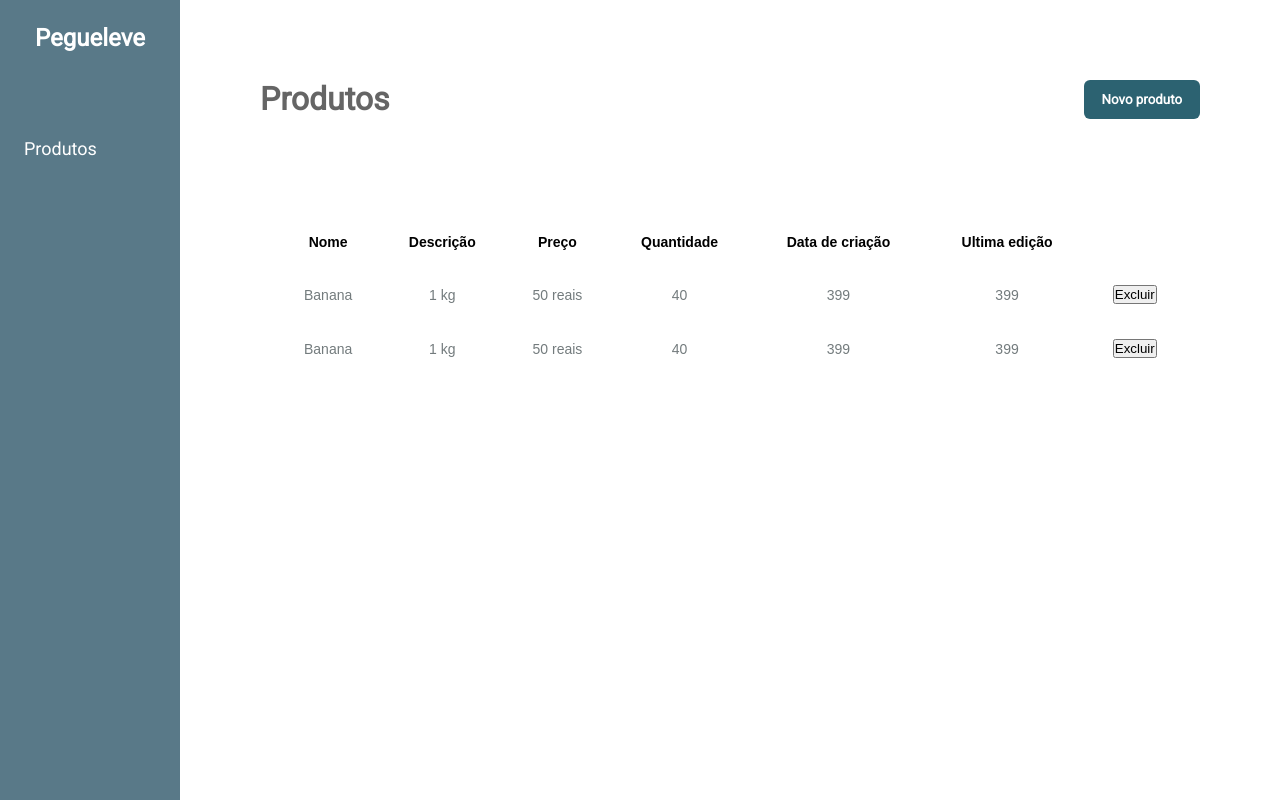
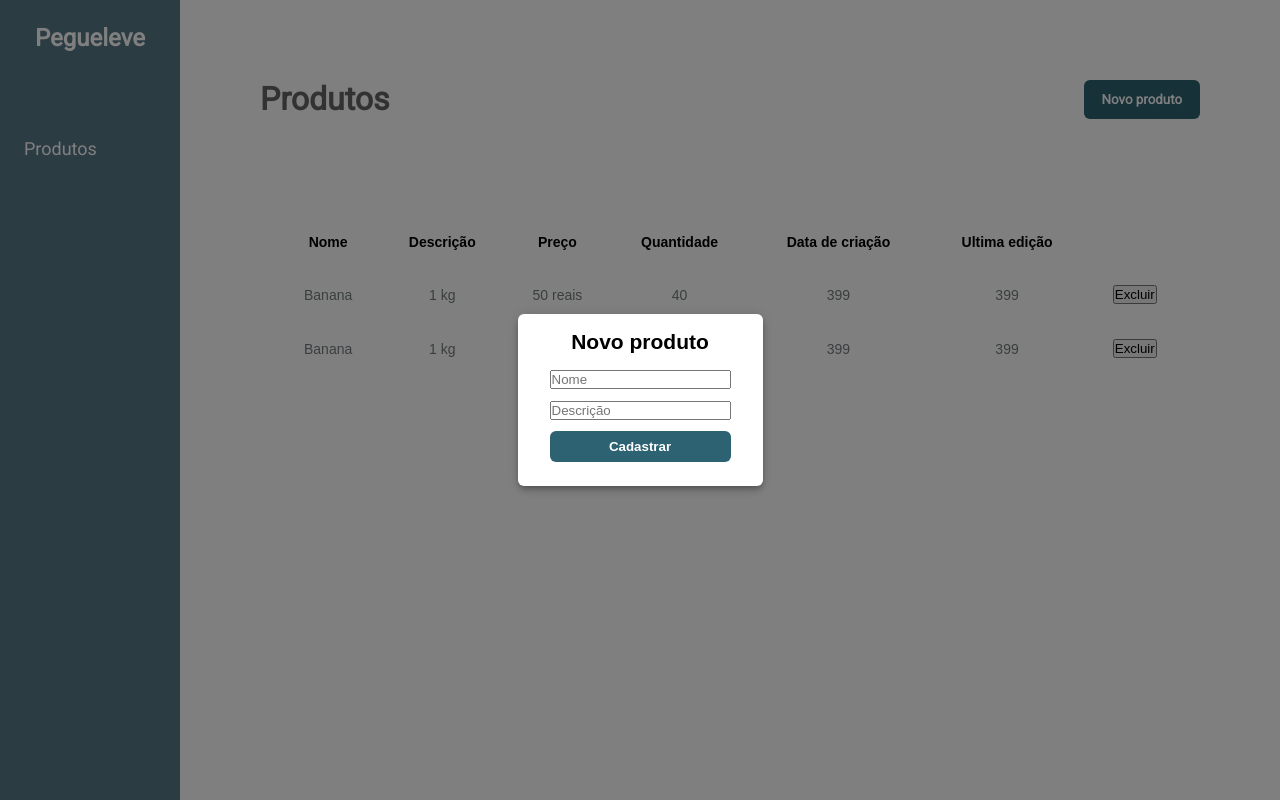
Before and after one commit to edersonrdg/pagueleve-teste, a React (Create React App) app in the folder web/: page /produtos in a window 1280 px wide. Both pictures are taken after a click on the button "Novo produto". Built offline with nearby package versions, Linux system fonts and the light colour scheme.

Commit message:
feat: add create product model

```diff
--- a/web/src/pages/Products/index.jsx
+++ b/web/src/pages/Products/index.jsx
@@ -1,15 +1,93 @@
-import React from 'react';
+import React, { useState } from 'react';
 import Sidebar from '../../components/Sidebar';
+import { makeStyles } from '@material-ui/core/styles';
+import Modal from '@material-ui/core/Modal';
+import Backdrop from '@material-ui/core/Backdrop';
+import Fade from '@material-ui/core/Fade';
 import './styles.css'
 
+const useStyles = makeStyles((theme) => ({
+  palette: {
+    primary: {
+      main: '#2C6271'
+    },
+  },
+  modal: {
+    display: 'flex',
+    alignItems: 'center',
+    justifyContent: 'center',
+  },
+  paper: {
+    backgroundColor: theme.palette.background.paper,
+    borderRadius: '6px',
+    boxShadow: theme.shadows[5],
+    padding: theme.spacing(2, 4, 3),
+    textAlign: 'center'
+  },
+  form: {
+    display: 'flex',
+    flexDirection: 'column',
+    marginTop: theme.spacing(2)
+  },
+  input: {
+    marginBottom: theme.spacing(1.4)
+  },
+  button: {
+    backgroundColor: '#2C6271',
+    color: '#FFF',
+    fontWeight: 'bold',
+    padding: theme.spacing(1, 2),
+    border: 'none',
+    borderRadius: '6px',
+    cursor: 'pointer',
+    transitionDuration: '0.3s',
+    '&:hover': {
+      backgroundColor: '#3d8ca1',
+    }
+  }
+}));
+
 function Products() {
+  const classes = useStyles();
+  const [open, setOpen] = useState(false);
+
+  const handleOpen = () => {
+    setOpen(true);
+  };
+
+  const handleClose = () => {
+    setOpen(false);
+  };
+
   return (
     <>
       <Sidebar />
       <div className="main-content">
       <div id="header">
         <h1>Produtos</h1>
-        <button type="button" id="btn-primary">Novo produto</button>
+        <button type="button" id="btn-primary" onClick={handleOpen}>Novo produto</button>
+        <Modal
+        aria-labelledby="transition-modal-title"
+        className={classes.modal}
+        open={open}
+        onClose={handleClose}
+        closeAfterTransition
+        BackdropComponent={Backdrop}
+        BackdropProps={{
+          timeout: 500,
+        }}
+      >
+        <Fade in={open}>
+          <div className={classes.paper}>
+            <h2 id="transition-modal-title">Novo produto</h2>
+            <form className={classes.form}>
+              <input type="text" className={classes.input} name="name" id="name-product" placeholder="Nome"/>
+              <input type="text" className={classes.input} name="description" id="description" placeholder="Descrição"/>
+              <button type="button" className={classes.button}>Cadastrar</button>
+            </form>
+          </div>
+        </Fade>
+      </Modal>
       </div>
       <div id="product-content">
         <table id="product-table">
```
